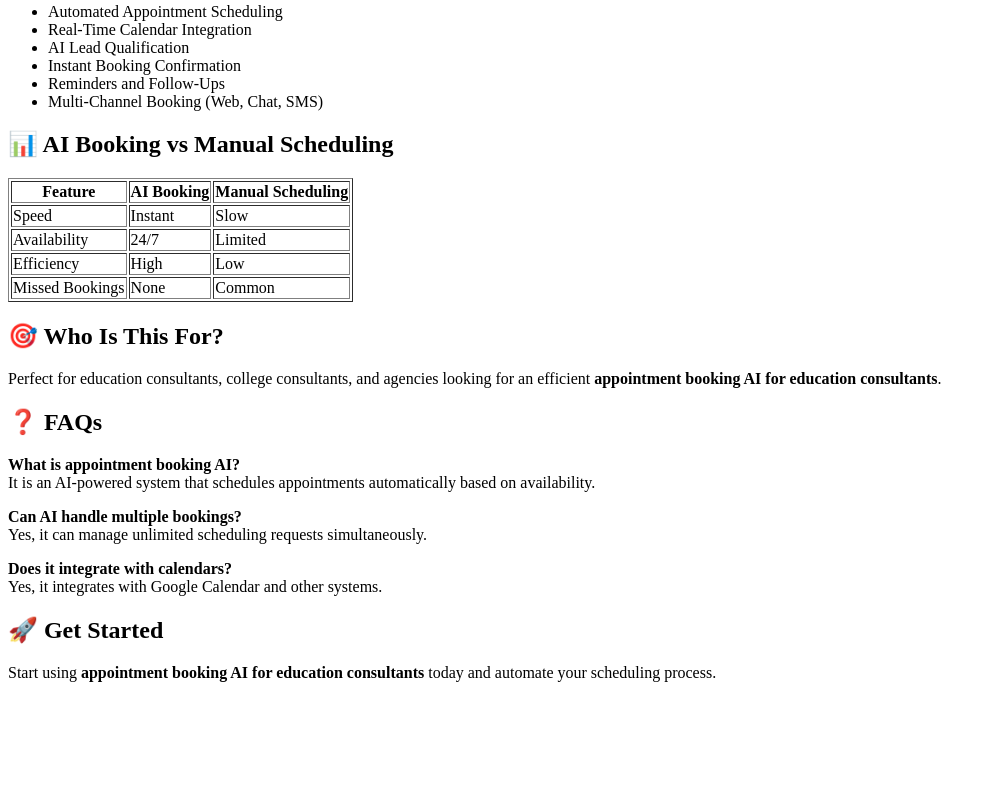
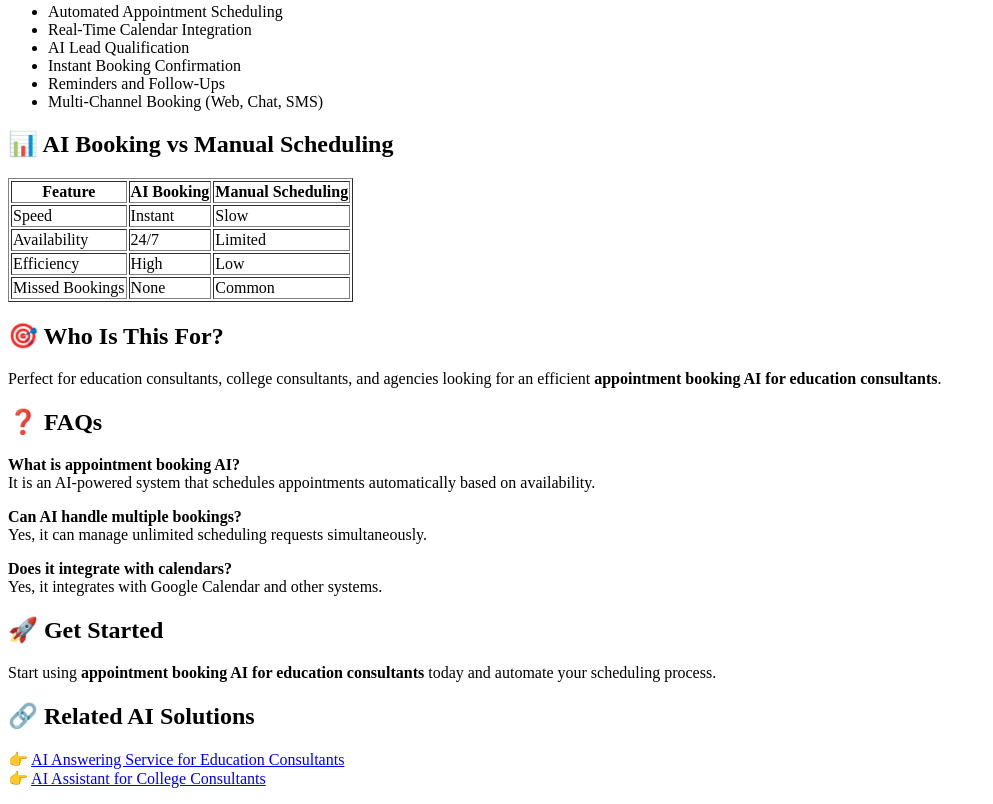
Before and after one commit to ai-assistant-college-consultants/appointment-booking-ai-consultants, a plain HTML site: page index.html in a window 1280 px wide. Shown: the part 410-1214 px from the top of the page, without its empty margins (0-993 px from the left). Before the commit the page ends 1108 px from the top, so only its background shows below. Drawn offline with Linux system fonts and the light colour scheme.

Commit message:
Update index.html

```diff
--- a/index.html
+++ b/index.html
@@ -139,3 +139,15 @@ Start using <strong>appointment booking AI for education consultants</strong> to
 
 </body>
 </html>
+
+<h2>🔗 Related AI Solutions</h2>
+
+<p>
+👉 <a href="https://ai-assistant-college-consultants.github.io/ai-answering-service-education/">
+AI Answering Service for Education Consultants
+</a><br>
+
+👉 <a href="https://ai-assistant-college-consultants.github.io/ai-assistant-college-consultants/">
+AI Assistant for College Consultants
+</a>
+</p>
```
